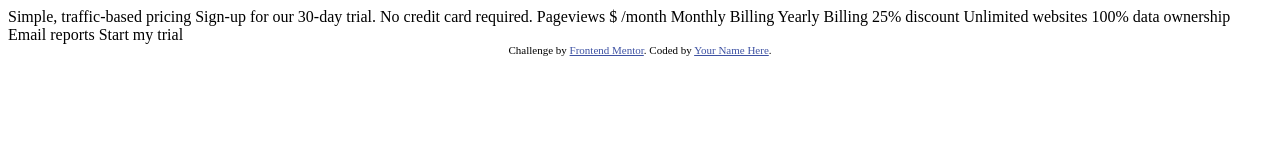
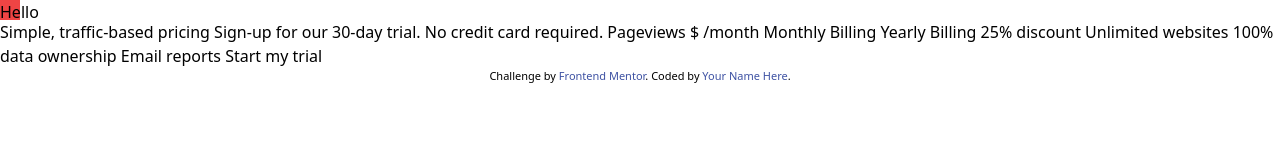
Before and after one commit to AlexSchwC/interactive-pricing-component, a website: page index.html in a window 1280 px wide. Drawn offline with Linux system fonts and the light colour scheme.

Commit message:
tailwind config

```diff
--- a/index.html
+++ b/index.html
@@ -4,6 +4,7 @@
   <meta charset="UTF-8">
   <meta name="viewport" content="width=device-width, initial-scale=1.0"> <!-- displays site properly based on user's device -->
 
+  <link rel="stylesheet" href="./styles/output.css">
   <link rel="icon" type="image/png" sizes="32x32" href="./images/favicon-32x32.png">
 
   <title>Frontend Mentor | Interactive pricing component</title>
@@ -15,6 +16,9 @@
   </style>
 </head>
 <body>
+  <div class="w-5 h-5 bg-red-500">
+    Hello
+  </div>
 
   Simple, traffic-based pricing
   Sign-up for our 30-day trial. No credit card required.
--- /dev/null
+++ b/styles/main.css
@@ -0,0 +1,3 @@
+@tailwind base;
+@tailwind components;
+@tailwind utilities;
--- /dev/null
+++ b/tailwind.config.js
@@ -0,0 +1,8 @@
+/** @type {import('tailwindcss').Config} */
+module.exports = {
+  content: ["./*"],
+  theme: {
+    extend: {},
+  },
+  plugins: [],
+}
```
Also changed, not shown: package.json (added, +25 -0 lines), styles/output.css (added), 2 other files.
